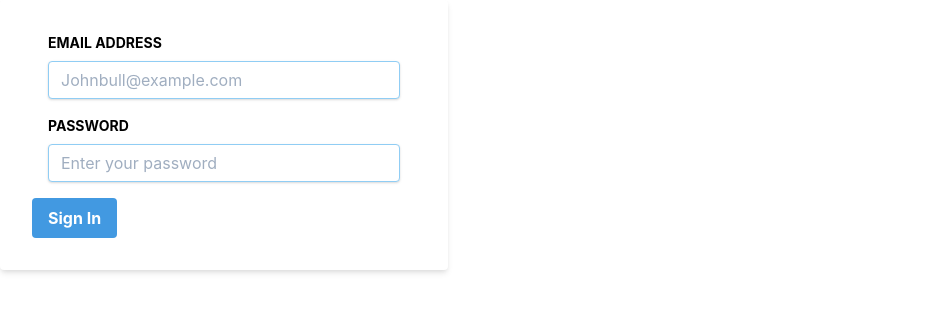
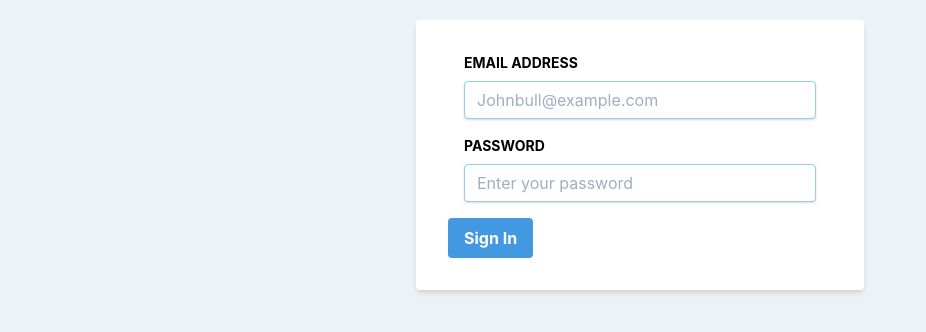
Before and after one commit to jordanf97/typescript-react-start, a React (Create React App) app: page / in a window 1280 px wide. Shown: the top 332 px of the page, without its empty margins (0-926 px from the left). Built offline with nearby package versions, Linux system fonts and the light colour scheme.

Commit message:
- Fix name in package files - Fix postcss config - Fix environment variables on build scripts - Tidy up rendered display slightly

```diff
--- a/package.json
+++ b/package.json
@@ -1,11 +1,11 @@
 {
-  "name": "Base TypeScript React",
+  "name": "TypeScript_React",
   "version": "0.1.0",
   "private": true,
   "scripts": {
     "build:style": "postcss src/styles/index.css -o src/styles/tailwind.css",
     "start": "cross-env NODE_ENV=development npm run build:style && react-scripts start",
-    "build": "npm run build:style && react-scripts build",
+    "build": "cross-env NODE_ENV=production npm run build:style && react-scripts build",
     "test": "react-scripts test",
     "eject": "react-scripts eject"
   },
--- a/postcss.config.js
+++ b/postcss.config.js
@@ -18,7 +18,7 @@ module.exports = {
     require('autoprefixer'),
     ...(process.env.NODE_ENV === 'production'
       && [purgecss, cssnano]
-      || [purgecss, cssnano]
+      || []
     )
   ],
 };
--- a/src/App.tsx
+++ b/src/App.tsx
@@ -2,9 +2,9 @@ import React from 'react';
 
 const App: React.FC = () => {
   return (
-    <div className="App" >
-      <div className="w-full max-w-md">
-        <form action="" className=" bg-white shadow-md rounded px-8 py-8 pt-8">
+    <div className="App">
+      <div className="w-full max-w-md mx-auto my-5">
+        <form action="" className="bg-white shadow-md rounded px-8 py-8 pt-8">
           <div className="px-4 pb-4">
             <label htmlFor="email" className="text-sm block font-bold  pb-2">EMAIL ADDRESS</label>
             <input type="email" name="email" id="" className="shadow appearance-none border rounded w-full py-2 px-3 text-gray-700 leading-tight focus:outline-none focus:shadow-outline border-blue-300 " placeholder="Johnbull@example.com"/>
--- a/src/styles/index.css
+++ b/src/styles/index.css
@@ -3,3 +3,7 @@
 @tailwind components;
 
 @tailwind utilities;
+
+body {
+    @apply bg-gray-200;
+}
```
